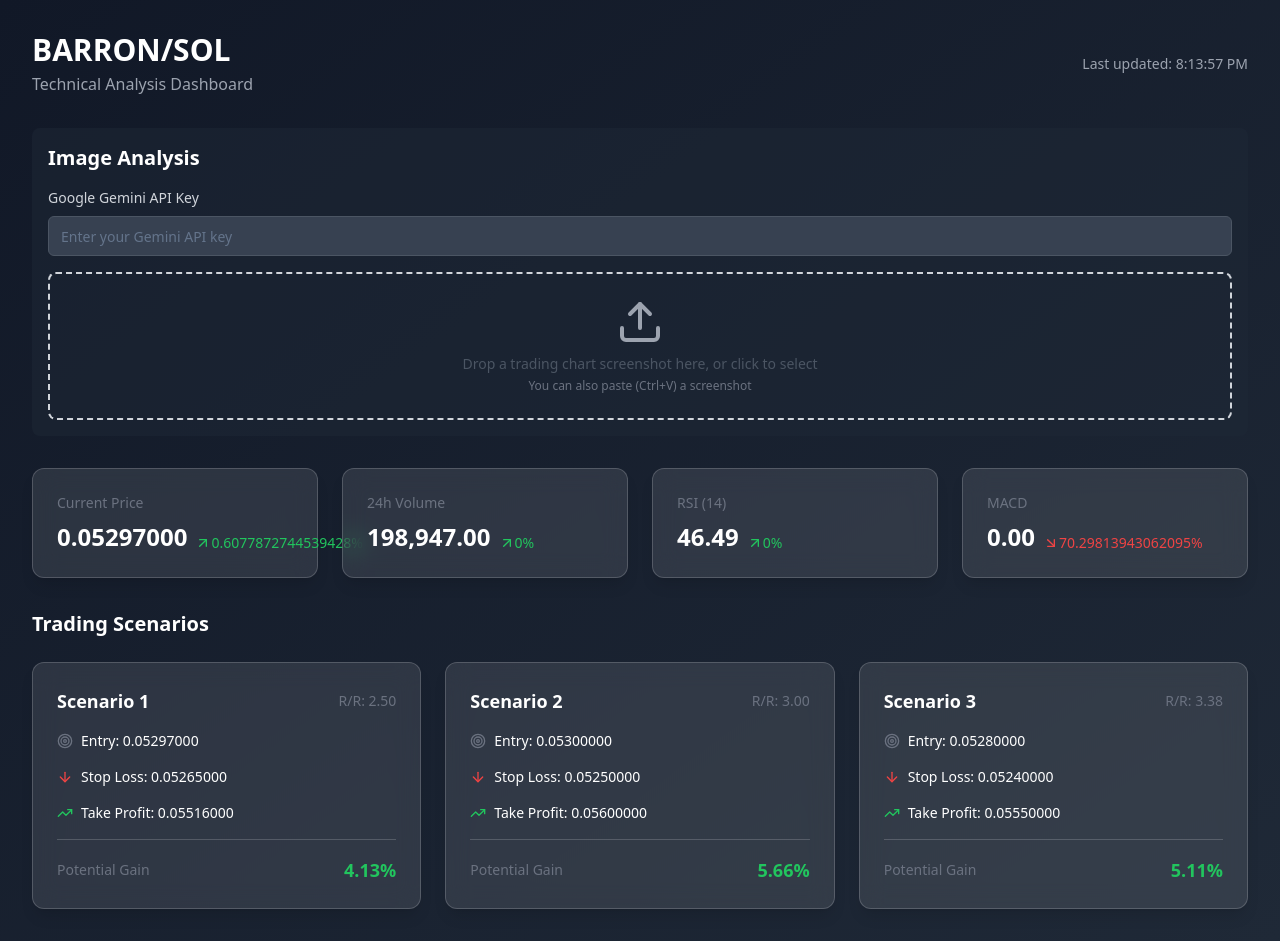
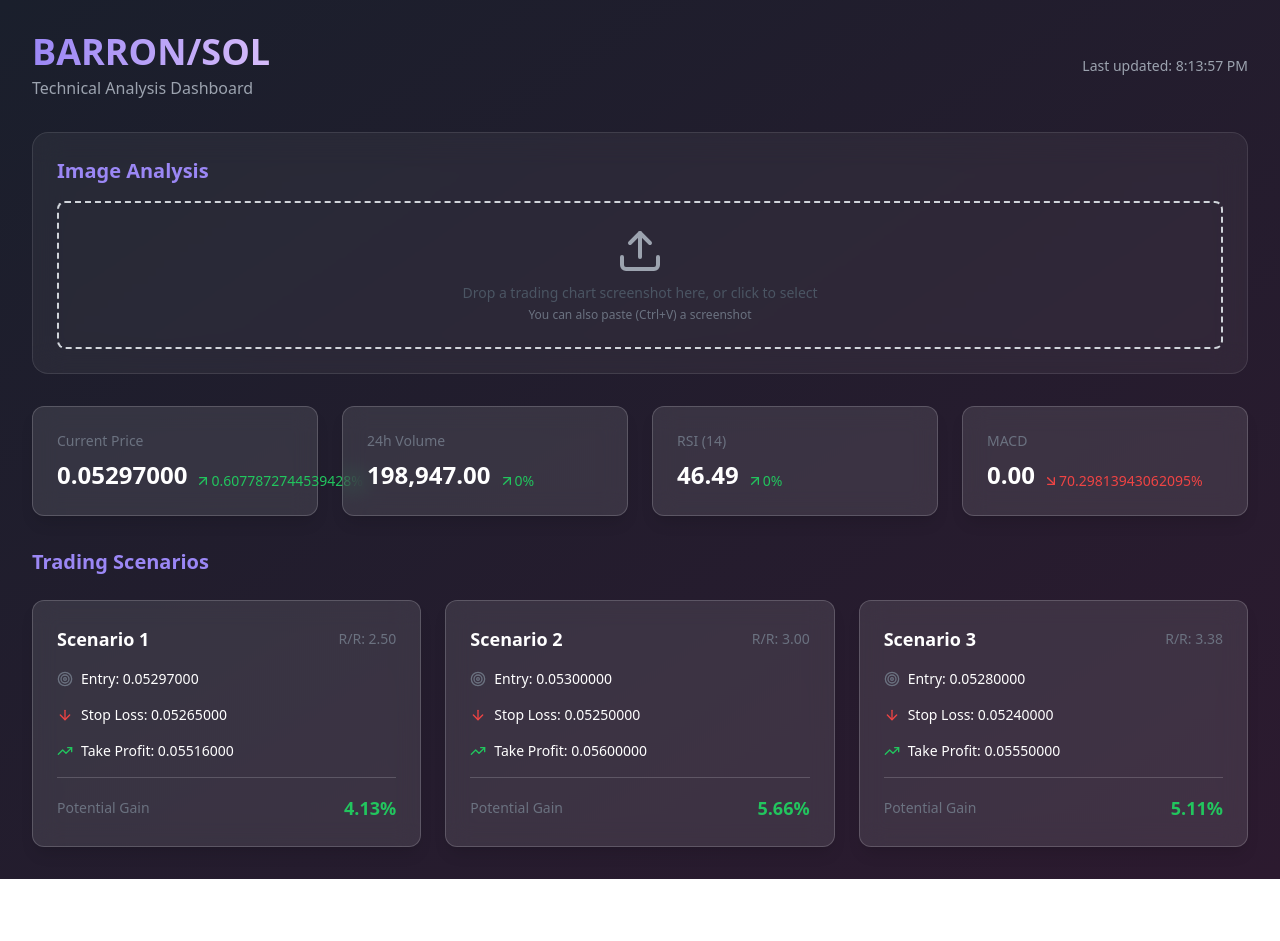
Before and after one commit to bloodemerald/trade-genius-forecast, a React (Vite) app: page / in a window 1280 px wide. After the commit the page ends 879 px from the top, so only its background shows below. Built offline with nearby package versions, Linux system fonts and the light colour scheme.

Commit message:
Remove API Input and Improve UI
This commit removes the API key input field from the main page and enhances the user interface for a more sleek appearance.
[skip gpt_engineer]

```diff
--- a/src/pages/Index.tsx
+++ b/src/pages/Index.tsx
@@ -1,10 +1,8 @@
-import { useState, useEffect } from "react";
+import { useState } from "react";
 import { TradingCard } from "@/components/TradingCard";
 import { TradeScenario } from "@/components/TradeScenario";
 import { motion } from "framer-motion";
 import ImageUploader from "@/components/ImageUploader";
-import { Input } from "@/components/ui/input";
-import { toast } from "sonner";
 
 interface TradingData {
   symbol: string;
@@ -30,17 +28,6 @@ const Index = () => {
       RSI_14: 46.49,
     },
   });
-
-  const [apiKey, setApiKey] = useState(localStorage.getItem('GEMINI_API_KEY') || '');
-
-  const handleApiKeyChange = (e: React.ChangeEvent<HTMLInputElement>) => {
-    const newKey = e.target.value;
-    setApiKey(newKey);
-    localStorage.setItem('GEMINI_API_KEY', newKey);
-    if (newKey) {
-      toast.success('API key saved');
-    }
-  };
 
   const scenarios = [
     {
@@ -71,15 +58,17 @@ const Index = () => {
   };
 
   return (
-    <div className="min-h-screen bg-gradient-to-br from-gray-900 to-gray-800 text-white p-8">
+    <div className="min-h-screen bg-gradient-to-br from-[#1A1F2C] to-[#2C1A2F] text-white p-8">
       <motion.div
         initial={{ opacity: 0, y: 20 }}
         animate={{ opacity: 1, y: 0 }}
-        className="max-w-7xl mx-auto"
+        className="max-w-7xl mx-auto space-y-8"
       >
-        <div className="flex items-center justify-between mb-8">
+        <div className="flex items-center justify-between">
           <div>
-            <h1 className="text-3xl font-bold">{data.symbol}</h1>
+            <h1 className="text-4xl font-bold bg-clip-text text-transparent bg-gradient-to-r from-[#9b87f5] to-[#D6BCFA]">
+              {data.symbol}
+            </h1>
             <p className="text-gray-400 mt-1">Technical Analysis Dashboard</p>
           </div>
           <div className="text-sm text-gray-400">
@@ -87,26 +76,12 @@ const Index = () => {
           </div>
         </div>
 
-        <div className="mb-8 p-4 bg-gray-800/50 rounded-lg">
-          <h2 className="text-xl font-semibold mb-4">Image Analysis</h2>
-          <div className="space-y-4">
-            <div>
-              <label className="block text-sm font-medium text-gray-300 mb-2">
-                Google Gemini API Key
-              </label>
-              <Input
-                type="password"
-                value={apiKey}
-                onChange={handleApiKeyChange}
-                placeholder="Enter your Gemini API key"
-                className="bg-gray-700 border-gray-600 text-white"
-              />
-            </div>
-            <ImageUploader onAnalysisComplete={setData} />
-          </div>
+        <div className="backdrop-blur-lg bg-white/5 rounded-2xl p-6 border border-white/10">
+          <h2 className="text-xl font-semibold mb-4 text-[#9b87f5]">Image Analysis</h2>
+          <ImageUploader onAnalysisComplete={setData} />
         </div>
 
-        <div className="grid grid-cols-1 md:grid-cols-2 lg:grid-cols-4 gap-6 mb-8">
+        <div className="grid grid-cols-1 md:grid-cols-2 lg:grid-cols-4 gap-6">
           <TradingCard
             title="Current Price"
             value={data.price[3]}
@@ -130,11 +105,13 @@ const Index = () => {
           />
         </div>
 
-        <h2 className="text-xl font-semibold mb-6">Trading Scenarios</h2>
-        <div className="grid grid-cols-1 md:grid-cols-2 lg:grid-cols-3 gap-6">
-          {scenarios.map((scenario, index) => (
-            <TradeScenario key={index} {...scenario} index={index} />
-          ))}
+        <div>
+          <h2 className="text-xl font-semibold mb-6 text-[#9b87f5]">Trading Scenarios</h2>
+          <div className="grid grid-cols-1 md:grid-cols-2 lg:grid-cols-3 gap-6">
+            {scenarios.map((scenario, index) => (
+              <TradeScenario key={index} {...scenario} index={index} />
+            ))}
+          </div>
         </div>
       </motion.div>
     </div>
```
